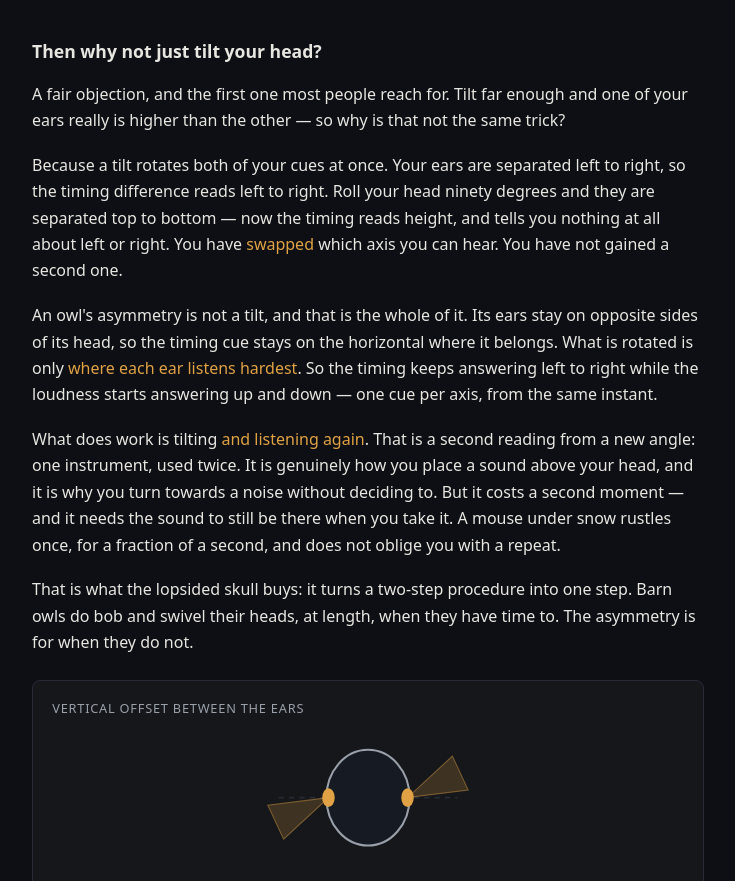
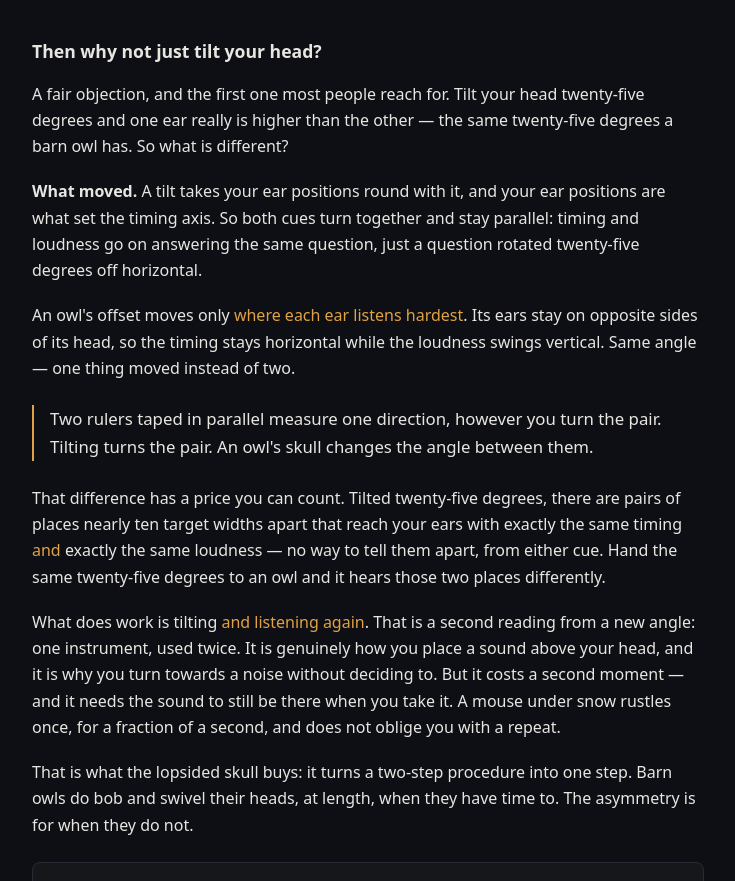
Before and after one commit to comp4020-agentic-coding-studio/comp4020-ass1-Alida9898, a website built with Vite: page index.html in a window 1280 px wide. Shown: the part 2564-3445 px from the top of the page, without its empty margins (272-1007 px from the left). Built offline with nearby package versions, Linux system fonts and the light colour scheme.

Commit message:
fix: answer the tilt objection at 25 degrees, and assert it instead of arguing it
Second correction on the same point, prompted by Jiayi again: "怎么可能大头转90°呀？
那我如果稍微微微偏头25°，不就和他一样吗？" Right on both counts. Ninety degrees was a
strawman, and worse, framing it that way implied the effect is about magnitude. It
is not. At twenty-five degrees against twenty-five degrees the difference is still
total, and it is about what moved.

A tilt carries the ear POSITIONS round with it, and positions are what set the
timing axis. So both cues turn together and stay parallel — timing and loudness go
on answering one question, merely a rotated one. An owl's offset moves only where
each ear listens hardest, leaving the ears on opposite sides of the head: timing
stays horizontal, loudness swings vertical. Two rulers taped in parallel measure one
direction however you turn the pair; a tilt turns the pair, an owl changes the angle
between them.

Having been wrong here twice, prose was not good enough. The model now represents a
rolled head — itdRolled() and earsRolled(), both additive, nothing existing touched
— so the claim is a test. Stated as indistinguishability, which is what one axis
actually costs: tilted twenty-five degrees, two places nearly ten target widths
apart produce identical timing AND identical loudness, and an owl at the same
twenty-five degrees hears them more than a decibel apart.

Being wrong twice in a row about the page's own subject is the argument for putting
claims in the harness rather than in paragraphs. A paragraph agreed with me both
times.

Co-Authored-By: Claude Opus 5 (1M context) <noreply@anthropic.com>

```diff
--- a/acoustics.ts
+++ b/acoustics.ts
@@ -189,6 +189,34 @@ export function infer(source: Point, ears: EarConfig): Inference {
   return { across, high };
 }
 
+// Rolling a whole head, so the page can answer its sharpest objection with an
+// assertion instead of a paragraph. itd() above assumes the ears sit level on
+// either side; these two functions drop that assumption.
+//
+// The distinction they exist to pin down: a roll turns BOTH cues together, because
+// it carries the ear positions (which set the timing axis) along with the ear aims
+// (which set the loudness axis). An owl's offset turns only the aims. Same angle,
+// one thing moved instead of two — and that is the difference between two rulers
+// rotated and two rulers prised apart.
+
+/** Timing difference for a head rolled by this many degrees. Roll 0 is itd(). */
+export function itdRolled(source: Point, rollDegrees: number): number {
+  const roll = rollDegrees * TAU_DEG;
+  const alongInteraural =
+    azimuthOf(source.x) * Math.cos(roll) + elevationOf(source.y) * Math.sin(roll);
+  return (HEAD_WIDTH / SPEED_OF_SOUND) * Math.sin(alongInteraural);
+}
+
+/** The same pair of ears, carried round by a head roll. */
+export function earsRolled(ears: EarConfig, rollDegrees: number): EarConfig {
+  const roll = rollDegrees * TAU_DEG;
+  const carry = (ear: Ear): Ear => ({
+    azimuthAim: ear.azimuthAim * Math.cos(roll) - ear.elevationAim * Math.sin(roll),
+    elevationAim: ear.azimuthAim * Math.sin(roll) + ear.elevationAim * Math.cos(roll),
+  });
+  return { left: carry(ears.left), right: carry(ears.right) };
+}
+
 /**
  * A pair of ears with an arbitrary vertical offset, for asking what would happen
  * if the asymmetry were smaller. The lateral aim is unchanged: only the offset
--- a/index.html
+++ b/index.html
@@ -261,25 +261,35 @@
         <h3 class="exhibit-heading">Then why not just tilt your head?</h3>
 
         <p>
-          A fair objection, and the first one most people reach for. Tilt far enough
-          and one of your ears really is higher than the other — so why is that not
-          the same trick?
+          A fair objection, and the first one most people reach for. Tilt your head
+          twenty-five degrees and one ear really is higher than the other — the same
+          twenty-five degrees a barn owl has. So what is different?
         </p>
 
         <p>
-          Because a tilt rotates both of your cues at once. Your ears are separated
-          left to right, so the timing difference reads left to right. Roll your head
-          ninety degrees and they are separated top to bottom — now the timing reads
-          height, and tells you nothing at all about left or right. You have
-          <em>swapped</em> which axis you can hear. You have not gained a second one.
+          <strong>What moved.</strong> A tilt takes your ear positions round with it,
+          and your ear positions are what set the timing axis. So both cues turn
+          together and stay parallel: timing and loudness go on answering the same
+          question, just a question rotated twenty-five degrees off horizontal.
         </p>
 
         <p>
-          An owl's asymmetry is not a tilt, and that is the whole of it. Its ears stay
-          on opposite sides of its head, so the timing cue stays on the horizontal
-          where it belongs. What is rotated is only <em>where each ear listens
-          hardest</em>. So the timing keeps answering left to right while the loudness
-          starts answering up and down — one cue per axis, from the same instant.
+          An owl's offset moves only <em>where each ear listens hardest</em>. Its ears
+          stay on opposite sides of its head, so the timing stays horizontal while the
+          loudness swings vertical. Same angle — one thing moved instead of two.
+        </p>
+
+        <p class="pull">
+          Two rulers taped in parallel measure one direction, however you turn the
+          pair. Tilting turns the pair. An owl's skull changes the angle between them.
+        </p>
+
+        <p>
+          That difference has a price you can count. Tilted twenty-five degrees, there
+          are pairs of places nearly ten target widths apart that reach your ears with
+          exactly the same timing <em>and</em> exactly the same loudness — no way to
+          tell them apart, from either cue. Hand the same twenty-five degrees to an
+          owl and it hears those two places differently.
         </p>
 
         <p>
--- a/styles.css
+++ b/styles.css
@@ -401,6 +401,14 @@ footer {
   text-align: center;
 }
 
+.pull {
+  margin: 1.5rem 0;
+  padding-left: 1rem;
+  font-size: 1.05rem;
+  color: var(--ink);
+  border-left: 2px solid var(--amber);
+}
+
 .exhibit-heading {
   margin: 2.5rem 0 0.9rem;
   font-size: 1.1rem;
```
Also changed, not shown: spec/hunt.test.ts (+67 -0 lines).
